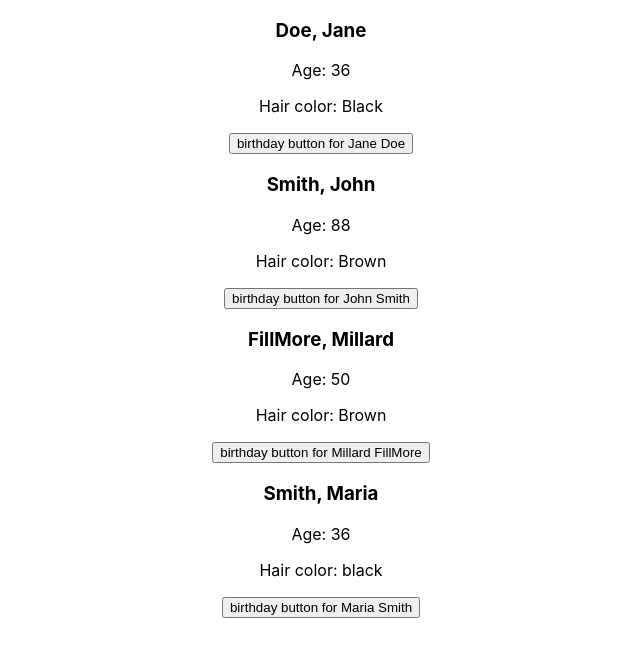
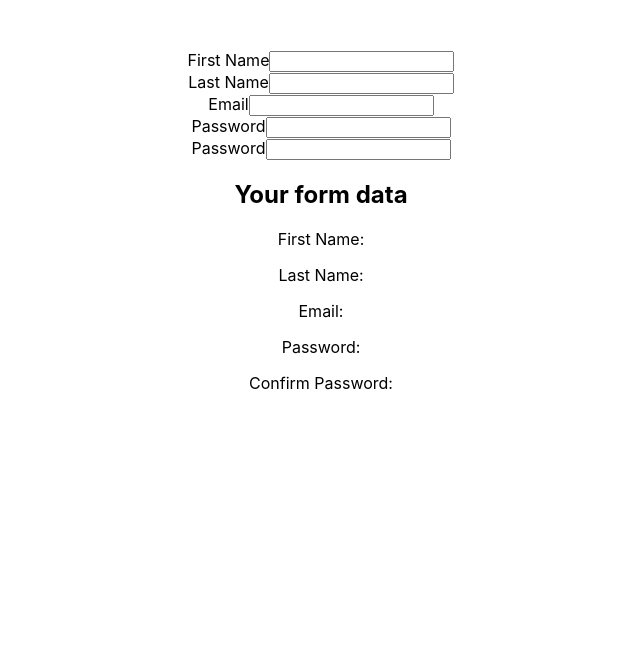
Before and after one commit to BenRomdhaneInes/First-React-With-JSX, a React (Create React App) app in the folder first-react-with-jsx/: page / in a window 1280 px wide. Shown: the top 656 px of the page, without its empty margins (319-959 px from the left). Built offline with nearby package versions, Linux system fonts and the light colour scheme.

Commit message:
add form

```diff
--- a/first-react-with-jsx/src/App.css
+++ b/first-react-with-jsx/src/App.css
@@ -1,3 +1,4 @@
 .app {
   text-align: center;
+  padding:50px;
 }
--- a/first-react-with-jsx/src/App.js
+++ b/first-react-with-jsx/src/App.js
@@ -1,7 +1,8 @@
 import React from 'react';
-import PersonalCard from './personal-card/personal-card'
+import Form from './Components/form';
 
 import './App.css'
+
 
 function App() {
   const personalData = [
@@ -32,7 +33,7 @@ function App() {
   ]
   return (
     <div className="app">
-      {personalData.map((person,index) => <PersonalCard person={person} key={index}/>)}
+      <Form/>
     </div>
   );
 }
--- /dev/null
+++ b/first-react-with-jsx/src/Components/form.js
@@ -0,0 +1,44 @@
+import React, { useState } from 'react'
+const Form = () => {
+  const [firstName, setFirstName] = useState('')
+  const [lastName, setLastName] = useState('')
+  const [email, setEmail] = useState('')
+  const [password, setPassword] = useState('')
+  const [confirmPassword, setConfirmPassword] = useState('')
+
+  return(
+    <div>
+      <form>
+        <div className="form-item">
+          <label for="first-name">First Name</label>
+          <input type="text" id="first-name" className="form-control" onChange={(e) => setFirstName(e.target.value)} value={firstName}/>
+        </div>
+        <div className="form-item">
+          <label for="last-name">Last Name</label>
+          <input type="text" id="last-name" className="form-control" onChange={(e) => setLastName(e.target.value)} value={lastName}/>
+        </div>
+        <div className="form-item">
+          <label for="email">Email</label>
+          <input type="text" id="email" className="form-control" onChange={(e) => setEmail(e.target.value)} value={email}/>
+        </div>
+        <div className="form-item">
+          <label for="password">Password</label>
+          <input type="text" id="password" className="form-control" onChange={(e) => setPassword(e.target.value)} value={password}/>
+        </div>
+        <div className="form-item">
+          <label for="confirm-password">Password</label>
+          <input type="text" id="confirm-password" className="form-control" onChange={(e) => setConfirmPassword(e.target.value)} value={confirmPassword}/>
+        </div>
+      </form>
+
+      <h2>Your form data</h2>
+      <p>First Name: {firstName}</p>
+      <p>Last Name: {lastName}</p>
+      <p>Email: {email}</p>
+      <p>Password: {password}</p>
+      <p>Confirm Password: {confirmPassword}</p>
+    </div>
+  )
+}
+
+export default Form
--- a/first-react-with-jsx/src/personal-card/personal-card.js
+++ /dev/null
@@ -1,15 +0,0 @@
-import React,  { useState } from 'react';
-const PersonalCard = ({person}) => {
-  const [age, setAge] = useState(person.age)
-    return (
-      <div className="person-card">
-        <h3>{person.lastName}, {person.firstName}</h3>
-        <p>Age: {age}</p>
-        <p>Hair color: {person.hairColor}</p>
-        <button onClick={() => setAge(age + 1) }>
-          birthday button for {person.firstName} {person.lastName}
-        </button>
-      </div>
-    )
-}
-export default PersonalCard;
```
Also changed, not shown: first-react-with-jsx/src/Components/advertisement.js (deleted, +0 -8 lines), first-react-with-jsx/src/Components/header.js (deleted, +0 -8 lines), first-react-with-jsx/src/Components/main.js (deleted, +0 -9 lines), first-react-with-jsx/src/Components/navigation.js (deleted, +0 -8 lines), first-react-with-jsx/src/Components/sub-content.js (deleted, +0 -8 lines).
